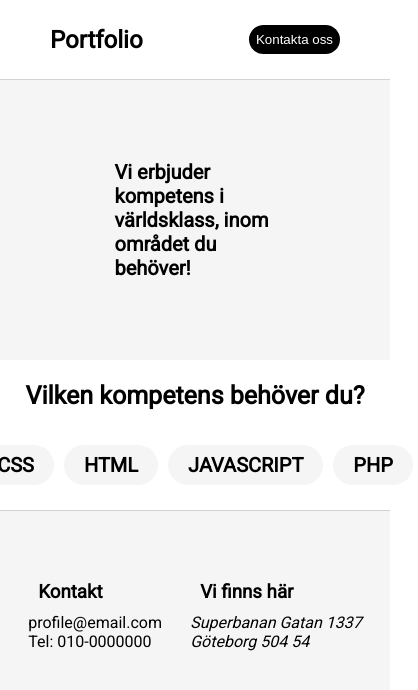
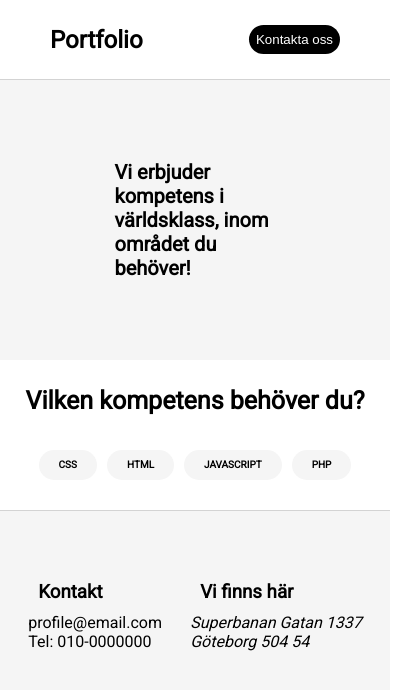
Before and after one commit to julleceasar/Projektmetodik-agilt---portfolio, a plain HTML site: page client/index.html in a window 390 px wide. Shown: the whole page, 418 px wide, since content can reach past the window. Drawn offline with Linux system fonts and the light colour scheme; no server answers.

Commit message:
mediaquery

```diff
--- a/client/css/main.css
+++ b/client/css/main.css
@@ -196,6 +196,10 @@ span {
 #contactBtn {
     padding: 10px 10px;
 }
+span {
+    font-size: 15px;
+    height: 30px;
+}
 }
 
 @media screen and (max-width: 420px) {
@@ -205,4 +209,7 @@ span {
     #contactBtn {
         padding: 7px 7px;
     }
+    span {
+        font-size: 10px;
+    }
 }
```
